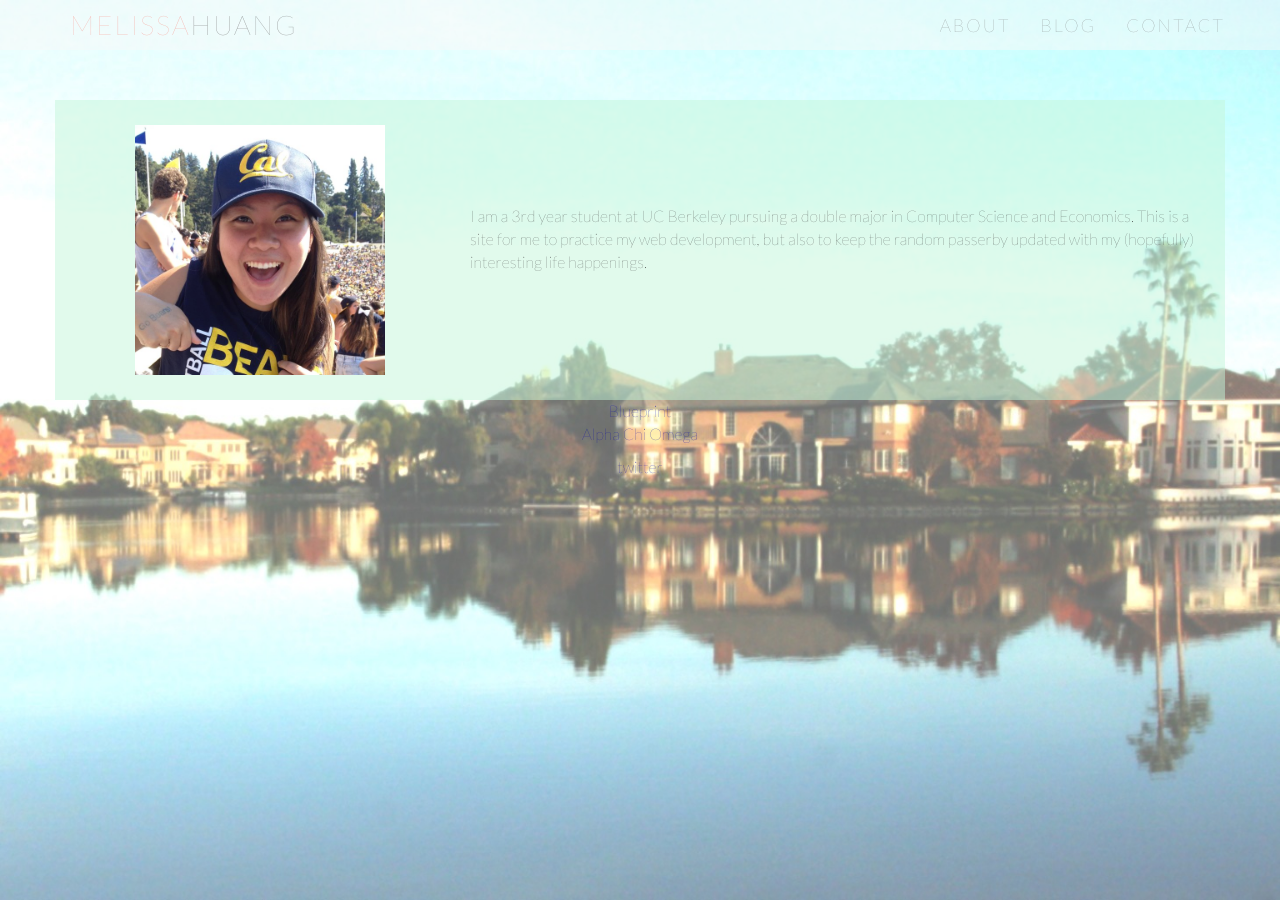
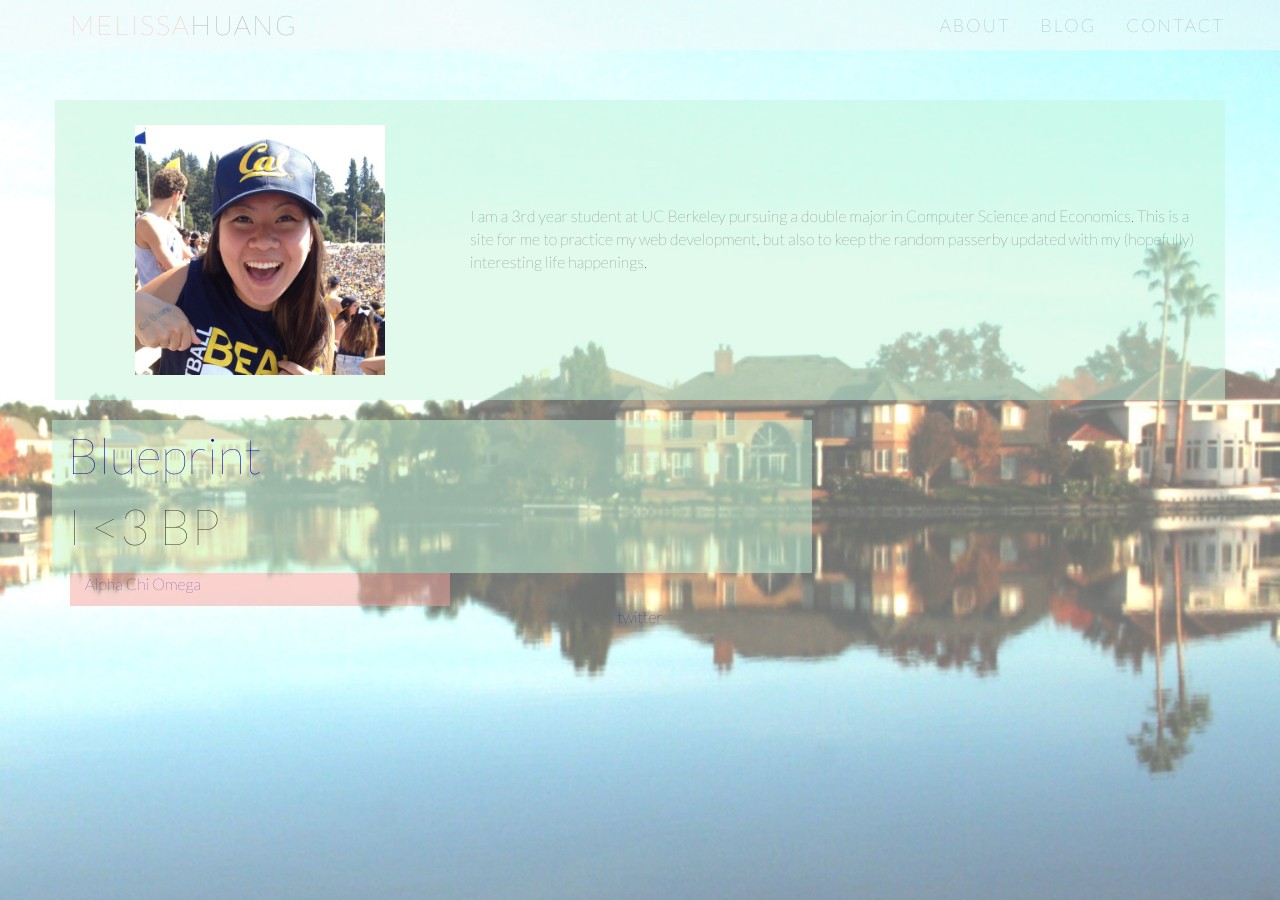
Before and after one commit to melhuang/melhuang.github.io, a Jekyll site: the page index.html, which Jekyll copies as it is, in a window 1280 px wide. Built offline with Jekyll 4.4.1, drawn with Linux system fonts in a browser that asks for light colours; Markdown is read by kramdown in place of the engine named in the settings.

Commit message:
bp axo blocks

```diff
--- a/css/main.css
+++ b/css/main.css
@@ -19,8 +19,6 @@ html, body {
 h1 {
   text-transform:uppercase;
   font-size: 72px;
-}
-#about{
 }
 .navbar {
 	padding: 0px 0px;
@@ -134,10 +132,20 @@ img.bg {
     padding: 5px;
     margin-top: 100px;
 }
-about {
-    font-size: 20px;
+#about {
+    margin-top: 20px;
     text-align:left;
-
+}
+#blueprint{
+    font-size: 50px;
+    background-color:rgb(195,246,218);
+    background-color:rgba(195,246,218, 0.5);
+    margin-left:-18px;
+    margin-right: 20px;
+}
+#axo{
+    background-color:rgb(247,163,155);
+    background-color:rgba(247,163,155, 0.5);
 }
 
 
--- a/index.html
+++ b/index.html
@@ -41,10 +41,17 @@
     </div>
 
     <div id="about">
-      <ul>
-        <li><a href="http://calblueprint.org">Blueprint</a>
-        <li><a href="http://axoberkeley.com">Alpha Chi Omega </a>
-      </ul>
+      <div class="container" id="box2">
+	<div class="col-md-8" id="blueprint">
+          <a href="http://calblueprint.org">Blueprint</a>
+	  <p>I <3 BP</p>
+	</div>
+	<div class="col-md-4" id="axo">
+          <ul>
+            <a href="http://axoberkeley.com">Alpha Chi Omega </a>
+          </ul>
+	</div>
+      </div>
     </div>
 
     <div id="contact">
```
